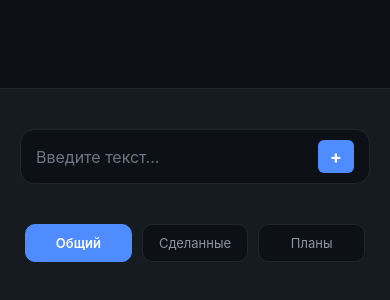
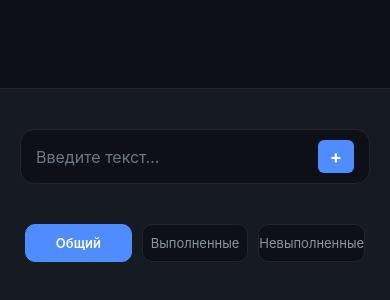
Before and after one commit to DeenyOff/ToDoList, a React Native app: screen / in a window 390 px wide. Shown: the part 542-842 px from the top of the page. Built offline with nearby package versions, Linux system fonts and the light colour scheme.

Commit message:
Добавлена филтрация на кнопки снизу

```diff
--- a/App.tsx
+++ b/App.tsx
@@ -16,7 +16,6 @@ export default function App() {
 
         ]);
         setInputText('');//Очистка поля ввода после добавленного задания
-        console.log(tasks);
     }
 
     // Удаление задачи из списка
@@ -52,6 +51,20 @@ export default function App() {
     }
 
 
+    const [filterValue, setFilterValue] = useState('all')
+    // У меня будет переменная которая будет уже хранить в себе отфильтрованный список.
+    let filteredTasks = tasks
+
+    if (filterValue === 'completed') {
+        filteredTasks = tasks.filter(task => task.status)
+    }
+
+    if (filterValue === 'uncompleted') {
+        filteredTasks = tasks.filter(task => !task.status)
+    }
+
+
+
     return (
         <View style={styles.container}>
 
@@ -59,7 +72,8 @@ export default function App() {
             <ScrollView contentContainerStyle={styles.scrollContent}>
 
                 {/*Автономный вывод всего списка. Написан в {} так как TSX/JSX не воспринимает js код без скобок*/}
-                {tasks.map((task) => (
+                {/*сначала был tasks, теперь стал filtredTasks т.к мы выводим переменную в которой уже отфильтрованный список*/}
+                {filteredTasks.map((task) => (
                     <Task
                         key={task.id}
                         title={task.title}
@@ -88,16 +102,16 @@ export default function App() {
                 </View>
 
                 <View style={styles.bottomMenuButtons}>
-                    <Pressable style={[styles.menuButton, styles.menuButtonActive]}>
+                    <Pressable style={[styles.menuButton, styles.menuButtonActive]} onPress={()=> setFilterValue('all')}>
                         <Text style={[styles.menuButtonText, styles.menuButtonTextActive]}> Общий </Text>
                     </Pressable>
 
-                    <Pressable style={styles.menuButton}>
-                        <Text style={styles.menuButtonText}>Сделанные</Text>
+                    <Pressable style={styles.menuButton} onPress={()=> setFilterValue('completed')}>
+                        <Text style={styles.menuButtonText}>Выполненные</Text>
                     </Pressable>
 
-                    <Pressable style={styles.menuButton}>
-                        <Text style={styles.menuButtonText}>Планы</Text>
+                    <Pressable style={styles.menuButton} onPress={()=> setFilterValue('uncompleted')}>
+                        <Text style={styles.menuButtonText}>Невыполненные</Text>
                     </Pressable>
                 </View>
 
```
